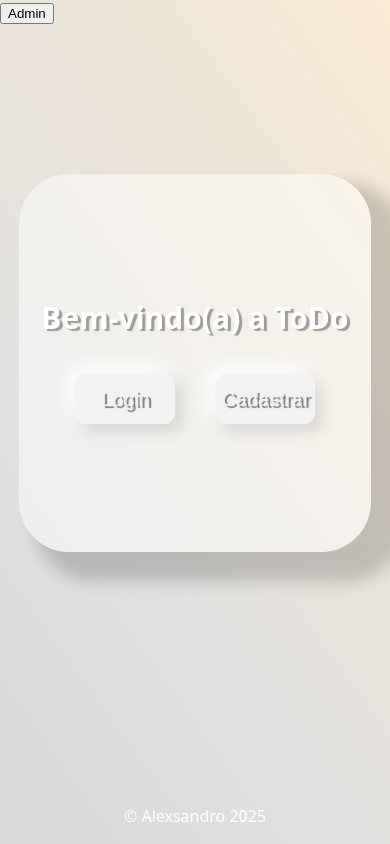
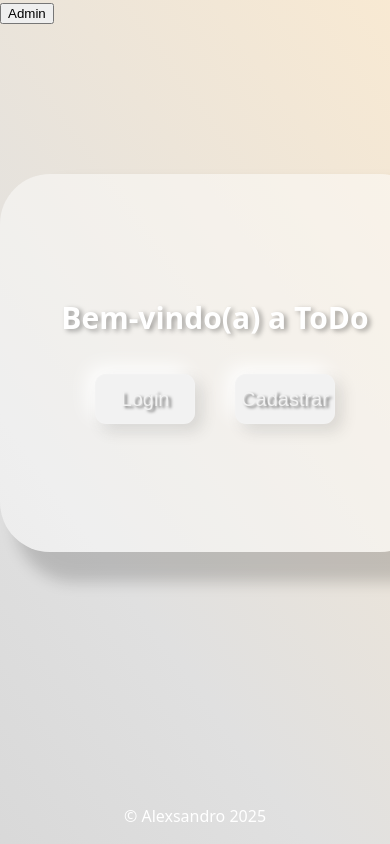
Before and after one commit to Alexsandro-J-Ludwig/front-end_todo, a React (Vite) app: page / in a window 390 px wide. Built offline with nearby package versions, Linux system fonts and the light colour scheme.

Commit message:
refactor: update login and signup services to use dynamic API URLs; enhance error handling and token management style: adjust text-shadow effects in login and sign-up components for better visibility fix: navigate to task page upon successful login and signup

```diff
--- a/src/components/user/userLogin/Login.module.css
+++ b/src/components/user/userLogin/Login.module.css
@@ -19,7 +19,7 @@
   text-decoration:none;
   color:#F2F2F2;
   font-size: 20px;
-  text-shadow: 3px 2px 1px #00000083;
+  text-shadow: 3px 2px 3px #00000083;
   box-shadow: inset 0 0 15px rgba(66, 66, 66, 0), inset 0 0 20px rgba(255, 255, 255, 0), 7px 7px 15px rgba(58, 58, 58, 0.15), -7px -7px 20px white, inset 0px 0px 4px rgba(255, 255, 255, 0.2);
   transition: box-shadow 399ms ease-in-out;
 }
--- a/src/components/user/userLogin/Login.tsx
+++ b/src/components/user/userLogin/Login.tsx
@@ -6,8 +6,10 @@ import styles from "./Login.module.css"
 import login from "../../../service/users/login/login"
 import { useState } from 'react';
 import UserErrorModal from '../userError/userError';
+import { useNavigate } from "react-router-dom";
 
 const LoginModal: React.FC = () => {
+  const navigate = useNavigate();
 
   const [open, setOpen] = React.useState(false);
   const handleOpen = () => setOpen(true);
@@ -46,15 +48,19 @@ const LoginModal: React.FC = () => {
         errors.push("\nSenha deve ter ao menos um número.");
     }
 
-    login(email, password)
     // Verifica se há algum erro e define a mensagem de erro
     if (errors.length > 0) {
         setErrorMsg(errors.join(`\n`)); // Junta todas as mensagens de erro em uma string
     } else {
         // Se todas as validações passarem, limpa a mensagem de erro e executa a ação
         setErrorMsg('');
+        login(email, password)
+        if(JSON.stringify(localStorage.getItem('token'))){
+          navigate("/task_page/TaskPage");
+        }
+        }
     }
-};
+
 
   return (
     <div>
--- a/src/components/user/userSign/Sign.module.css
+++ b/src/components/user/userSign/Sign.module.css
@@ -19,7 +19,7 @@
   text-decoration:none;
   color:#F2F2F2;
   font-size: 20px;
-  text-shadow: 3px 2px 1px #00000083;
+  text-shadow: 3px 2px 3px #00000083;
   box-shadow: inset 0 0 15px rgba(66, 66, 66, 0), inset 0 0 20px rgba(255, 255, 255, 0), 7px 7px 15px rgba(58, 58, 58, 0.15), -7px -7px 20px white, inset 0px 0px 4px rgba(255, 255, 255, 0.2);
   transition: box-shadow 399ms ease-in-out;
 }
--- a/src/components/user/userSign/Sign.tsx
+++ b/src/components/user/userSign/Sign.tsx
@@ -6,8 +6,10 @@ import styles from "./Sign.module.css"
 import { useState } from 'react'
 import UserErrorModal from '../userError/userError';
 import signup from '../../../service/users/signup/signup';
+import { useNavigate } from "react-router-dom";
 
 const SignModal: React.FC = () => {
+    const navigate = useNavigate();
 
     const regexEmail: RegExp = /^[a-zA-Z0-9._%+-]+@[a-zA-Z0-9.-]+\.[a-zA-Z]{2,}$/;
 
@@ -52,8 +54,14 @@ const SignModal: React.FC = () => {
             setErrorMsg(errors.join(`\n`)); // Junta todas as mensagens de erro em uma string
         } else {
             // Se todas as validações passarem, limpa a mensagem de erro e executa a ação
-            signup(username, email, password)
             setErrorMsg('');
+            signup(username, email, password);
+
+            const token = localStorage.getItem('token');
+            if (token) {
+            navigate("/task_page/TaskPage");
+            }
+
         }
     };
 
--- a/src/pages/home/Home.module.css
+++ b/src/pages/home/Home.module.css
@@ -14,7 +14,7 @@ body, html {
     background-color: rgba(253, 253, 253, 0.486);
     flex-direction: column;
     padding: 20px;
-    text-shadow: 3px 2px 1px #00000059;
+    text-shadow: 3px 2px 5px #00000059;
     box-shadow: 25px 20px 15px 10px rgba(0, 0, 0, 0.171);
 }
 
@@ -39,7 +39,7 @@ body, html {
         justify-content: center;
         align-items: center;
         height: 40vh;
-        width: 80vw;
+        width: 100vw;
         border-radius: 50px;
         background-color: rgba(253, 253, 253, 0.486);
         flex-direction: column;
--- a/src/pages/home/Home.tsx
+++ b/src/pages/home/Home.tsx
@@ -15,7 +15,7 @@ function Home() {
         <button className={styles.botaoSign} onClick={handleClick}>Admin</button>
             <div className={styles.contaiener}>
                 <div>
-                    <h1>Bem-vindo(a) a ToDo</h1>
+                    <h1 className={styles["titulo"]}>Bem-vindo(a) a ToDo</h1>
                 </div>
                 <section>
                     <div className={styles.loginContainer}>
--- a/src/service/users/login/login.ts
+++ b/src/service/users/login/login.ts
@@ -1,10 +1,8 @@
 const login = async(email:string, password:string) => {
+    const url:string = "https://tasklist-production-d15b.up.railway.app"
+
     try {
-        if(!email || !password){
-            return "Email ou senha inválidos"
-        };
-
-        const response = await fetch("http://localhost:3000/user/login", {
+        const response = await fetch(`${url}/user/login`, {
             method: "POST",
             headers: { 'Content-Type': 'application/json' },
             body: JSON.stringify({ email, password })
@@ -14,12 +12,14 @@ const login = async(email:string, password:string) => {
             return console.error("Erro de requisição");
         }
 
-        const user = await response.json();
-        const token:string = user;
+        const data = await response.json();
+        const token: string = data.token;
 
         localStorage.setItem("token", token);
+
+        return "logado"
     } catch(err){
-        console.error("Erro de servidor", err);
+        console.error(`Erro de servidor: ${err}`);
     }
 }
 
--- a/src/service/users/signup/signup.ts
+++ b/src/service/users/signup/signup.ts
@@ -1,10 +1,8 @@
 const signup = async(username: string, email: string, password: string) => {
+    const url:string = "https://tasklist-production-d15b.up.railway.app"
+
     try {
-        if(!username || !email || !password){
-            return "Nenhum campo pode estar vazio";
-        }
-
-        const response = await fetch("http://localhost:3000/user/signup", {
+        const response = await fetch(`${url}/user/signup`, {
             method: "POST",
             headers: { "Content-Type": "application/json" },
             body: JSON.stringify({ username, email, password })
@@ -15,11 +13,15 @@ const signup = async(username: string, email: string, password: string) => {
         }
 
         const data = await response.json();
-        const token: string = data.token; // acessa o token dentro do objeto
+        const token:string = data.token; // acessa o token dentro do objeto
 
+        console.log(data);
+
+
+        if(data.msg){
+            alert("Usuario ja existe")
+        }
         localStorage.setItem("token", token);
-
-        return "Cadastro realizado com sucesso!";
     } catch (error) {
         console.error(`Erro de requisição: ${error}`);
         return "Erro na requisição";
```
